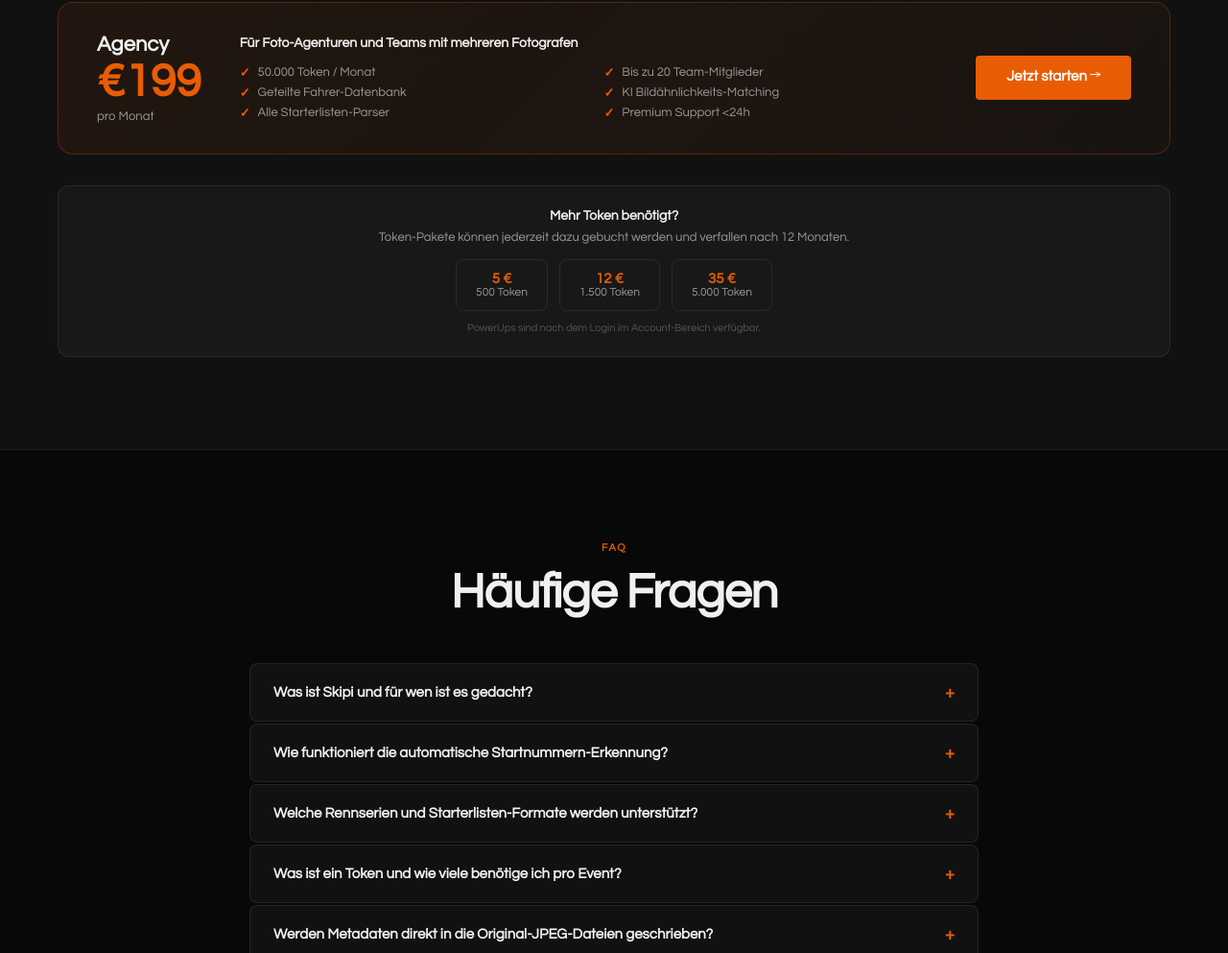
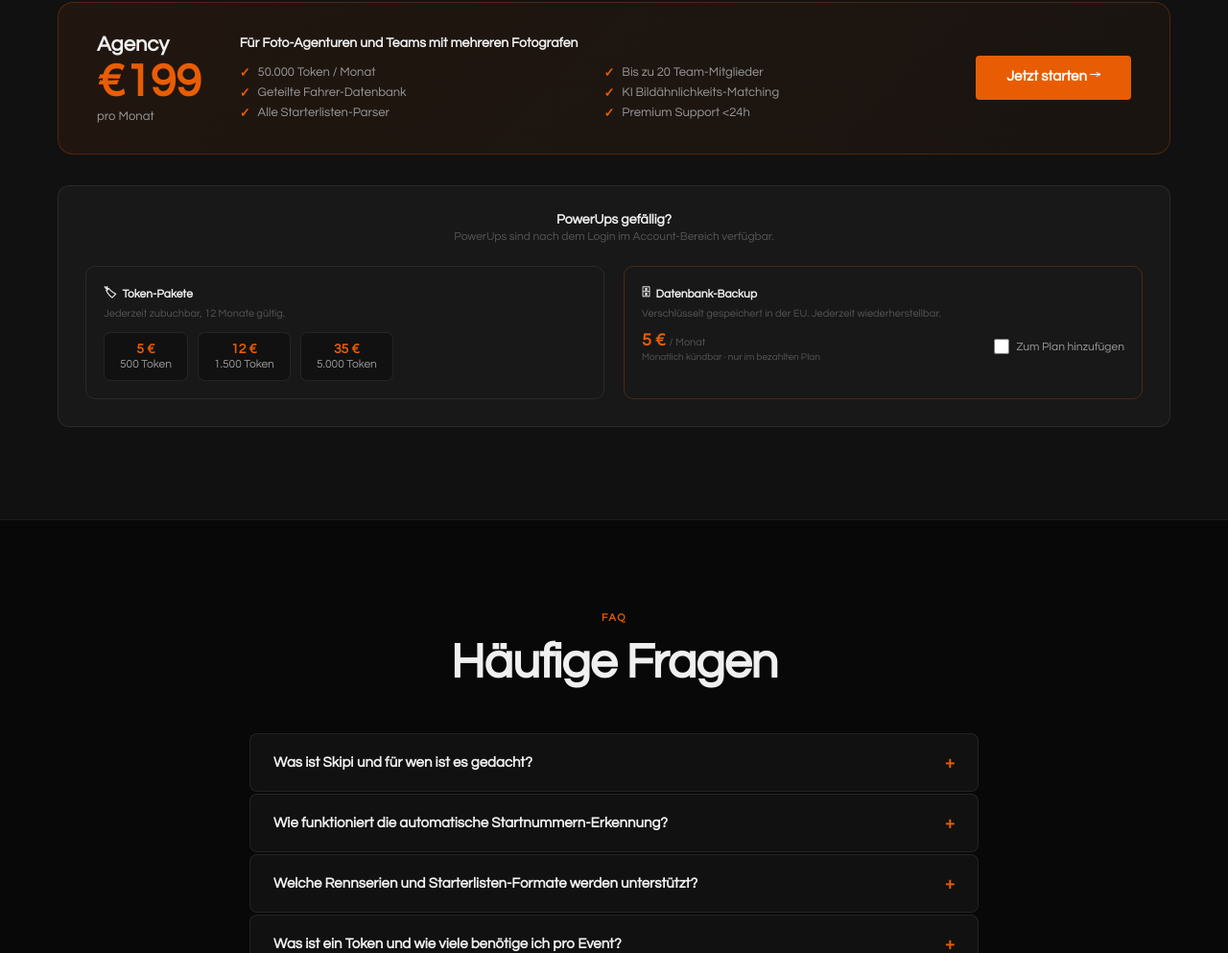
Before and after one commit to axelweichert/skipi-landing, a website: page public/index.html in a window 1280 px wide. Shown: the part 6086-7079 px from the top of the page at 96% size. Drawn offline with Linux system fonts and the light colour scheme.

Commit message:
v1.3.36 – PowerUps-Sektion: Backup Add-on, neues Layout, i18n alle 6 Sprachen

```diff
--- a/package.json
+++ b/package.json
@@ -1,6 +1,6 @@
 {
   "name": "skipi-landing",
-  "version": "1.3.35",
+  "version": "1.3.36",
   "private": true,
   "scripts": {
     "deploy": "wrangler deploy"
--- a/public/index.html
+++ b/public/index.html
@@ -938,24 +938,55 @@
     </div>
 
     <!-- PowerUp -->
-    <div style="margin-top:32px;text-align:center;padding:24px;background:rgba(255,255,255,.03);border:1px solid var(--border);border-radius:12px">
-      <div style="font-size:14px;font-weight:700;margin-bottom:8px" data-i18n="pu.title">Mehr Token benötigt?</div>
-      <div style="font-size:13px;color:var(--text2);margin-bottom:16px" data-i18n="pu.desc">Token-Pakete können jederzeit dazu gebucht werden und verfallen nach 12 Monaten.</div>
-      <div style="display:flex;justify-content:center;gap:12px;flex-wrap:wrap;padding:0 8px">
-        <div style="padding:12px 20px;background:var(--dark1);border:1px solid var(--border);border-radius:8px;font-size:12px">
-          <div style="font-weight:800;font-size:15px;color:var(--orange)">5 €</div>
-          <div style="color:var(--text2)">500 Token</div>
+    <div style="margin-top:32px;padding:28px;background:rgba(255,255,255,.03);border:1px solid var(--border);border-radius:12px">
+
+      <!-- Title -->
+      <div style="text-align:center;font-size:14px;font-weight:700;margin-bottom:4px" data-i18n="pu.title">PowerUps gefällig?</div>
+      <div style="text-align:center;font-size:12px;color:var(--text3);margin-bottom:24px" data-i18n="pu.note">PowerUps sind nach dem Login im Account-Bereich verfügbar.</div>
+
+      <!-- Two-column layout -->
+      <div style="display:flex;gap:20px;flex-wrap:wrap;align-items:stretch">
+
+        <!-- Token Packages -->
+        <div style="flex:1;min-width:240px;background:var(--dark1);border:1px solid var(--border);border-radius:10px;padding:18px">
+          <div style="font-size:12px;font-weight:700;color:var(--text1);margin-bottom:4px;display:flex;align-items:center;gap:6px">🏷 <span data-i18n="pu.token_title">Token-Pakete</span></div>
+          <div style="font-size:11px;color:var(--text3);margin-bottom:14px" data-i18n="pu.desc">Jederzeit zubuchbar, 12 Monate gültig.</div>
+          <div style="display:flex;gap:10px;flex-wrap:wrap;justify-content:flex-start">
+            <div style="padding:10px 16px;background:var(--dark2);border:1px solid var(--border);border-radius:7px;font-size:12px;text-align:center">
+              <div style="font-weight:800;font-size:14px;color:var(--orange)">5 €</div>
+              <div style="color:var(--text2);margin-top:2px">500 Token</div>
+            </div>
+            <div style="padding:10px 16px;background:var(--dark2);border:1px solid var(--border);border-radius:7px;font-size:12px;text-align:center">
+              <div style="font-weight:800;font-size:14px;color:var(--orange)">12 €</div>
+              <div style="color:var(--text2);margin-top:2px">1.500 Token</div>
+            </div>
+            <div style="padding:10px 16px;background:var(--dark2);border:1px solid var(--border);border-radius:7px;font-size:12px;text-align:center">
+              <div style="font-weight:800;font-size:14px;color:var(--orange)">35 €</div>
+              <div style="color:var(--text2);margin-top:2px">5.000 Token</div>
+            </div>
+          </div>
         </div>
-        <div style="padding:12px 20px;background:var(--dark1);border:1px solid var(--border);border-radius:8px;font-size:12px">
-          <div style="font-weight:800;font-size:15px;color:var(--orange)">12 €</div>
-          <div style="color:var(--text2)">1.500 Token</div>
+
+        <!-- Backup Add-on -->
+        <div id="backup-addon-card" style="flex:1;min-width:240px;background:var(--dark1);border:1px solid rgba(232,93,4,.25);border-radius:10px;padding:18px;position:relative;transition:border-color .2s">
+          <div style="font-size:12px;font-weight:700;color:var(--text1);margin-bottom:4px;display:flex;align-items:center;gap:6px">🗄 <span data-i18n="pu.backup_title">Datenbank-Backup</span></div>
+          <div style="font-size:11px;color:var(--text3);margin-bottom:14px" data-i18n="pu.backup_desc">Verschlüsselt gespeichert in der EU. Jederzeit wiederherstellbar.</div>
+          <div style="display:flex;align-items:center;justify-content:space-between;gap:12px;flex-wrap:wrap">
+            <div>
+              <div style="font-weight:800;font-size:18px;color:var(--orange);line-height:1">5 € <span style="font-size:11px;font-weight:400;color:var(--text3)">/&nbsp;Monat</span></div>
+              <div style="font-size:10px;color:var(--text3);margin-top:3px" data-i18n="pu.backup_hint">Monatlich kündbar · nur im bezahlten Plan</div>
+            </div>
+            <label style="display:flex;align-items:center;gap:8px;cursor:pointer;font-size:12px;color:var(--text2);white-space:nowrap">
+              <input type="checkbox" id="backup-addon-check" style="accent-color:var(--orange);width:16px;height:16px;cursor:pointer" onchange="toggleBackupAddon(this.checked)">
+              <span data-i18n="pu.backup_add">Zum Plan hinzufügen</span>
+            </label>
+          </div>
+          <div id="backup-addon-active" style="display:none;margin-top:12px;padding:7px 10px;background:rgba(232,93,4,.12);border-radius:6px;font-size:11px;color:var(--orange);font-weight:600">
+            ✓ <span data-i18n="pu.backup_selected">Backup Add-on ausgewählt — klicke „Starten" bei deinem Wunschplan</span>
+          </div>
         </div>
-        <div style="padding:12px 20px;background:var(--dark1);border:1px solid var(--border);border-radius:8px;font-size:12px">
-          <div style="font-weight:800;font-size:15px;color:var(--orange)">35 €</div>
-          <div style="color:var(--text2)">5.000 Token</div>
-        </div>
+
       </div>
-      <div style="margin-top:12px;font-size:11px;color:var(--text3)" data-i18n="pu.note">PowerUps sind nach dem Login im Account-Bereich verfügbar.</div>
     </div>
 
   </div>
@@ -1213,6 +1244,25 @@
 })();
 </script>
 <script>
+// ── Backup Add-on toggle ──────────────────────────────────────────────────
+function toggleBackupAddon(checked) {
+  var hint = document.getElementById('backup-addon-active');
+  var card = document.getElementById('backup-addon-card');
+  if (hint) hint.style.display = checked ? 'block' : 'none';
+  if (card) card.style.borderColor = checked ? 'var(--orange)' : 'rgba(232,93,4,.25)';
+  // Add/remove &addon=backup from all plan buttons
+  document.querySelectorAll('.btn-pricing').forEach(function(btn){
+    var href = btn.getAttribute('href');
+    if (!href) return;
+    if (checked) {
+      if (href.indexOf('addon=backup') === -1) btn.setAttribute('href', href + '&addon=backup');
+    } else {
+      btn.setAttribute('href', href.replace('&addon=backup',''));
+    }
+  });
+}
+</script>
+<script>
 // ── Skipi i18n – Complete Translation System ──────────────────────────────
 const LANGS=[
   {code:'de',flag:'🇩🇪',label:'Deutsch'},
@@ -1253,7 +1303,7 @@ de:{
   'plan.ess.desc':'Für Hobby-Fotografen und gelegentliche Events.','plan.adv.desc':'Für aktive Fotografen mit 3–5 Events pro Monat.','plan.pre.desc':'Für Profis und mehrere Rennserien gleichzeitig.','plan.unl.desc':'Für Agenturen und Vollzeit-Motorsportfotografen.',
   'feat.ai':'KI Startnummern-Erkennung','feat.pdf':'PDF & CSV Starterlisten-Import','feat.xmp':'XMP & JPEG Metadaten schreiben','feat.session':'Session-Automatik','feat.flags':'Farbmarkierungen & Flags','feat.db':'Fahrer-Datenbank','feat.match':'KI Bildähnlichkeits-Matching','feat.parser':'Erweiterte Starterlisten-Parser (GT & Langstrecke)','feat.support':'Premium Support (48h Antwortzeit)',
   'btn.start':'Starten',
-  'pu.title':'Mehr Token benötigt?','pu.desc':'Token-Pakete können jederzeit dazu gebucht werden und verfallen nach 12 Monaten.','pu.note':'PowerUps sind nach dem Login im Account-Bereich verfügbar.',
+  'pu.title':'PowerUps gefällig?','pu.token_title':'Token-Pakete','pu.desc':'Jederzeit zubuchbar, 12 Monate gültig.','pu.note':'PowerUps sind nach dem Login im Account-Bereich verfügbar.','pu.backup_title':'Datenbank-Backup','pu.backup_desc':'Verschlüsselt gespeichert in der EU. Jederzeit wiederherstellbar.','pu.backup_hint':'Monatlich kündbar · nur im bezahlten Plan','pu.backup_add':'Zum Plan hinzufügen','pu.backup_selected':'Backup Add-on ausgewählt — klicke „Starten" bei deinem Wunschplan',
   'faq.heading':'Häufige Fragen',
   'cta.h2':'Bereit für deinen<br><em>ersten Event mit Skipi?</em>','cta.sub':'Starte jetzt kostenlos. Keine Kreditkarte, keine Installation. Einfach Browser öffnen und loslegen.','cta.btn':'🚀 Skipi kostenlos testen',
   'footer.tagline':'skipi – Smart KI Picture Indexer','footer.contact':'Kontakt','footer.imprint':'Impressum','footer.privacy':'Datenschutz',
@@ -1287,7 +1337,7 @@ en:{
   'plan.ess.desc':'For hobby photographers and occasional events.','plan.adv.desc':'For active photographers with 3–5 events per month.','plan.pre.desc':'For professionals and multiple racing series simultaneously.','plan.unl.desc':'For agencies and full-time motorsport photographers.',
   'feat.ai':'AI Race Number Recognition','feat.pdf':'PDF & CSV Entry List Import','feat.xmp':'XMP & JPEG Metadata Writing','feat.session':'Session Automation','feat.flags':'Color Labels & Flags','feat.db':'Driver Database','feat.match':'AI Image Similarity Matching','feat.parser':'Extended Entry List Parser (GT & Endurance)','feat.support':'Premium Support (48h response)',
   'btn.start':'Get started',
-  'pu.title':'Need more tokens?','pu.desc':'Token packages can be added at any time and expire after 12 months.','pu.note':'PowerUps are available in the account section after login.',
+  'pu.title':'PowerUps?','pu.token_title':'Token Packages','pu.desc':'Add anytime, valid for 12 months.','pu.note':'PowerUps are available in the account section after login.','pu.backup_title':'Database Backup','pu.backup_desc':'Encrypted storage in the EU. Restore at any time.','pu.backup_hint':'Cancel anytime · paid plans only','pu.backup_add':'Add to plan','pu.backup_selected':'Backup Add-on selected — click "Start" on your chosen plan',
   'faq.heading':'Frequently Asked Questions',
   'cta.h2':'Ready for your<br><em>first event with Skipi?</em>','cta.sub':'Start free now. No credit card, no installation. Just open your browser and go.','cta.btn':'🚀 Try Skipi for free',
   'footer.tagline':'skipi – Smart KI Picture Indexer','footer.contact':'Contact','footer.imprint':'Legal Notice','footer.privacy':'Privacy Policy',
@@ -1321,7 +1371,7 @@ fr:{
   'plan.ess.desc':'Pour les photographes amateurs et les événements occasionnels.','plan.adv.desc':'Pour les photographes actifs avec 3–5 événements par mois.','plan.pre.desc':'Pour les professionnels et plusieurs séries simultanément.','plan.unl.desc':'Pour les agences et les photographes de motorsport à plein temps.',
   'feat.ai':'Reconnaissance IA des numéros','feat.pdf':'Import PDF & CSV listes de départ','feat.xmp':'Écriture métadonnées XMP & JPEG','feat.session':'Automatisation sessions','feat.flags':'Marquages couleur & Drapeaux','feat.db':'Base de données pilotes','feat.match':'Correspondance IA par similarité','feat.parser':'Parseur étendu (GT & Endurance)','feat.support':'Support Premium (réponse 48h)',
   'btn.start':'Commencer',
-  'pu.title':'Besoin de plus de tokens ?','pu.desc':'Les paquets de tokens peuvent être ajoutés à tout moment et expirent après 12 mois.','pu.note':'Les PowerUps sont disponibles dans la section compte après connexion.',
+  'pu.title':'Des PowerUps ?','pu.token_title':'Packs de tokens','pu.desc':'Ajoutables à tout moment, valables 12 mois.','pu.note':'Les PowerUps sont disponibles dans la section compte après connexion.','pu.backup_title':'Sauvegarde BDD','pu.backup_desc':'Stockage chiffré en UE. Restauration à tout moment.','pu.backup_hint':'Résiliable mensuellement · plans payants uniquement','pu.backup_add':'Ajouter au plan','pu.backup_selected':'Backup sélectionné — cliquez sur « Démarrer » pour votre plan',
   'faq.heading':'Questions fréquentes',
   'cta.h2':'Prêt pour votre<br><em>premier événement avec Skipi ?</em>','cta.sub':'Commencez gratuitement maintenant. Pas de carte bancaire, pas d\'installation. Ouvrez simplement votre navigateur.','cta.btn':'🚀 Essayer Skipi gratuitement',
   'footer.tagline':'skipi – Smart KI Picture Indexer','footer.contact':'Contact','footer.imprint':'Mentions légales','footer.privacy':'Confidentialité',
@@ -1355,7 +1405,7 @@ it:{
   'plan.ess.desc':'Per fotografi amatoriali ed eventi occasionali.','plan.adv.desc':'Per fotografi attivi con 3–5 eventi al mese.','plan.pre.desc':'Per professionisti e più serie simultane.','plan.unl.desc':'Per agenzie e fotografi di motorsport a tempo pieno.',
   'feat.ai':'Riconoscimento IA numeri','feat.pdf':'Import PDF & CSV liste iscritti','feat.xmp':'Scrittura metadati XMP & JPEG','feat.session':'Automazione sessioni','feat.flags':'Etichette colore & Flag','feat.db':'Database piloti','feat.match':'Corrispondenza IA per somiglianza','feat.parser':'Parser esteso (GT & Endurance)','feat.support':'Supporto Premium (risposta 48h)',
   'btn.start':'Inizia',
-  'pu.title':'Hai bisogno di più token?','pu.desc':'I pacchetti token possono essere aggiunti in qualsiasi momento e scadono dopo 12 mesi.','pu.note':'I PowerUp sono disponibili nella sezione account dopo il login.',
+  'pu.title':'PowerUp in offerta?','pu.token_title':'Pacchetti token','pu.desc':'Acquistabili in qualsiasi momento, validi 12 mesi.','pu.note':'I PowerUp sono disponibili nella sezione account dopo il login.','pu.backup_title':'Backup Database','pu.backup_desc':'Archiviazione crittografata in UE. Ripristino in qualsiasi momento.','pu.backup_hint':'Annullabile mensilmente · solo piani a pagamento','pu.backup_add':'Aggiungi al piano','pu.backup_selected':'Backup selezionato — clicca su "Inizia" per il tuo piano',
   'faq.heading':'Domande frequenti',
   'cta.h2':'Pronto per il tuo<br><em>primo evento con Skipi?</em>','cta.sub':'Inizia gratis ora. Nessuna carta di credito, nessuna installazione. Apri semplicemente il browser.','cta.btn':'🚀 Prova Skipi gratis',
   'footer.tagline':'skipi – Smart KI Picture Indexer','footer.contact':'Contatto','footer.imprint':'Note legali','footer.privacy':'Privacy',
@@ -1389,7 +1439,7 @@ es:{
   'plan.ess.desc':'Para fotógrafos aficionados y eventos ocasionales.','plan.adv.desc':'Para fotógrafos activos con 3–5 eventos al mes.','plan.pre.desc':'Para profesionales y múltiples series simultáneas.','plan.unl.desc':'Para agencias y fotógrafos de motorsport a tiempo completo.',
   'feat.ai':'Reconocimiento IA de números','feat.pdf':'Importación PDF & CSV listas de salida','feat.xmp':'Escritura metadatos XMP & JPEG','feat.session':'Automatización de sesiones','feat.flags':'Etiquetas de color & Banderas','feat.db':'Base de datos de pilotos','feat.match':'Coincidencia IA por similitud','feat.parser':'Parser extendido (GT & Resistencia)','feat.support':'Soporte Premium (respuesta 48h)',
   'btn.start':'Empezar',
-  'pu.title':'¿Necesitas más tokens?','pu.desc':'Los paquetes de tokens se pueden añadir en cualquier momento y caducan después de 12 meses.','pu.note':'Los PowerUps están disponibles en la sección de cuenta después del inicio de sesión.',
+  'pu.title':'¿PowerUps?','pu.token_title':'Paquetes de tokens','pu.desc':'Añadibles en cualquier momento, válidos 12 meses.','pu.note':'Los PowerUps están disponibles en la sección de cuenta después del inicio de sesión.','pu.backup_title':'Copia de seguridad','pu.backup_desc':'Almacenamiento cifrado en la UE. Restauración en cualquier momento.','pu.backup_hint':'Cancelable mensualmente · solo planes de pago','pu.backup_add':'Añadir al plan','pu.backup_selected':'Backup seleccionado — haz clic en «Empezar» en tu plan deseado',
   'faq.heading':'Preguntas frecuentes',
   'cta.h2':'¿Listo para tu<br><em>primer evento con Skipi?</em>','cta.sub':'Empieza gratis ahora. Sin tarjeta de crédito, sin instalación. Solo abre el navegador.','cta.btn':'🚀 Probar Skipi gratis',
   'footer.tagline':'skipi – Smart KI Picture Indexer','footer.contact':'Contacto','footer.imprint':'Aviso legal','footer.privacy':'Privacidad',
@@ -1423,7 +1473,7 @@ pt:{
   'plan.ess.desc':'Para fotógrafos amadores e eventos ocasionais.','plan.adv.desc':'Para fotógrafos ativos com 3–5 eventos por mês.','plan.pre.desc':'Para profissionais e múltiplas séries simultâneas.','plan.unl.desc':'Para agências e fotógrafos de motorsport a tempo inteiro.',
   'feat.ai':'Reconhecimento IA de números','feat.pdf':'Importação PDF & CSV listas de partida','feat.xmp':'Escrita metadados XMP & JPEG','feat.session':'Automação de sessões','feat.flags':'Etiquetas de cor & Bandeiras','feat.db':'Base de dados de pilotos','feat.match':'Correspondência IA por similaridade','feat.parser':'Parser alargado (GT & Resistência)','feat.support':'Suporte Premium (resposta 48h)',
   'btn.start':'Começar',
-  'pu.title':'Precisa de mais tokens?','pu.desc':'Os pacotes de tokens podem ser adicionados a qualquer momento e expiram após 12 meses.','pu.note':'Os PowerUps estão disponíveis na secção de conta após o login.',
+  'pu.title':'PowerUps disponíveis?','pu.token_title':'Pacotes de tokens','pu.desc':'Adicionáveis a qualquer momento, válidos 12 meses.','pu.note':'Os PowerUps estão disponíveis na secção de conta após o login.','pu.backup_title':'Backup de Base de Dados','pu.backup_desc':'Armazenamento cifrado na UE. Restauração a qualquer momento.','pu.backup_hint':'Cancelável mensalmente · apenas planos pagos','pu.backup_add':'Adicionar ao plano','pu.backup_selected':'Backup selecionado — clique em «Iniciar» no plano desejado',
   'faq.heading':'Perguntas frequentes',
   'cta.h2':'Pronto para o seu<br><em>primeiro evento com Skipi?</em>','cta.sub':'Comece grátis agora. Sem cartão de crédito, sem instalação. Basta abrir o navegador.','cta.btn':'🚀 Experimentar Skipi grátis',
   'footer.tagline':'skipi – Smart KI Picture Indexer','footer.contact':'Contacto','footer.imprint':'Aviso legal','footer.privacy':'Privacidade',
```
Also changed, not shown: CHANGELOG.md.
